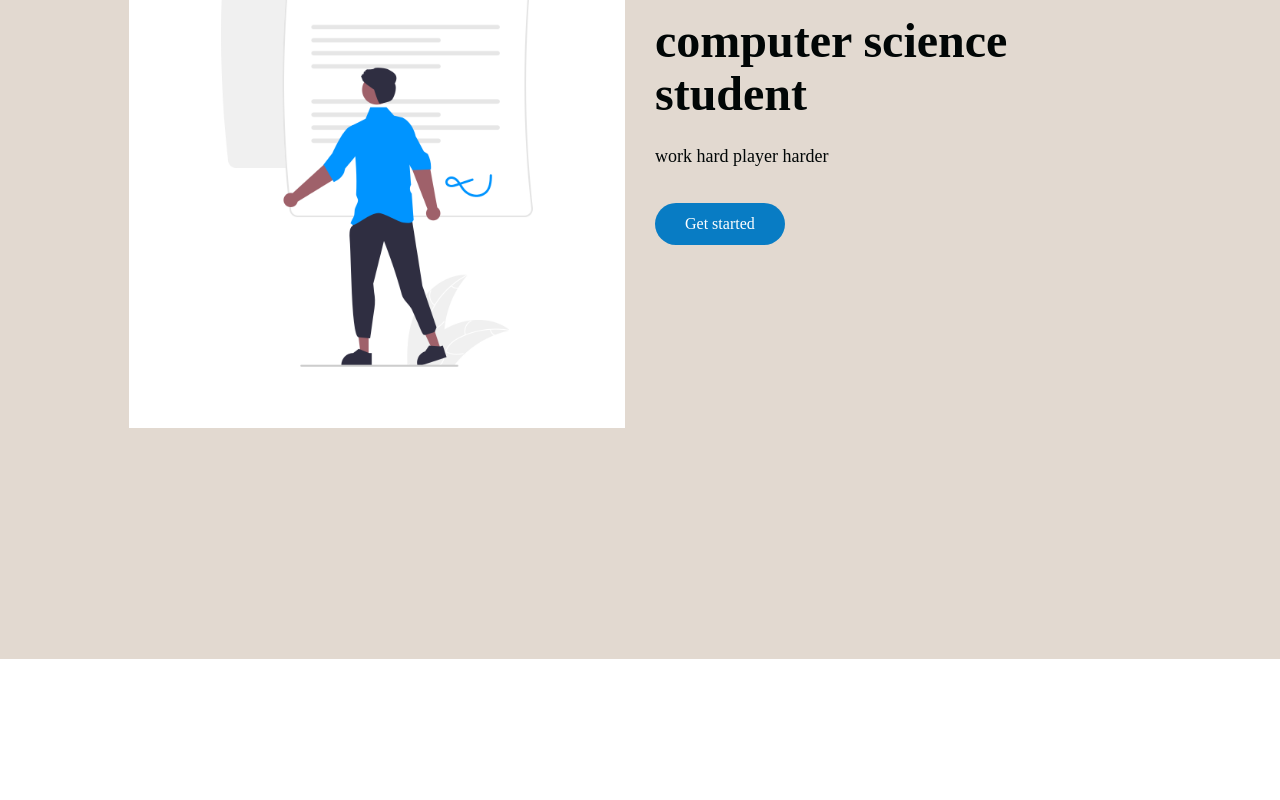
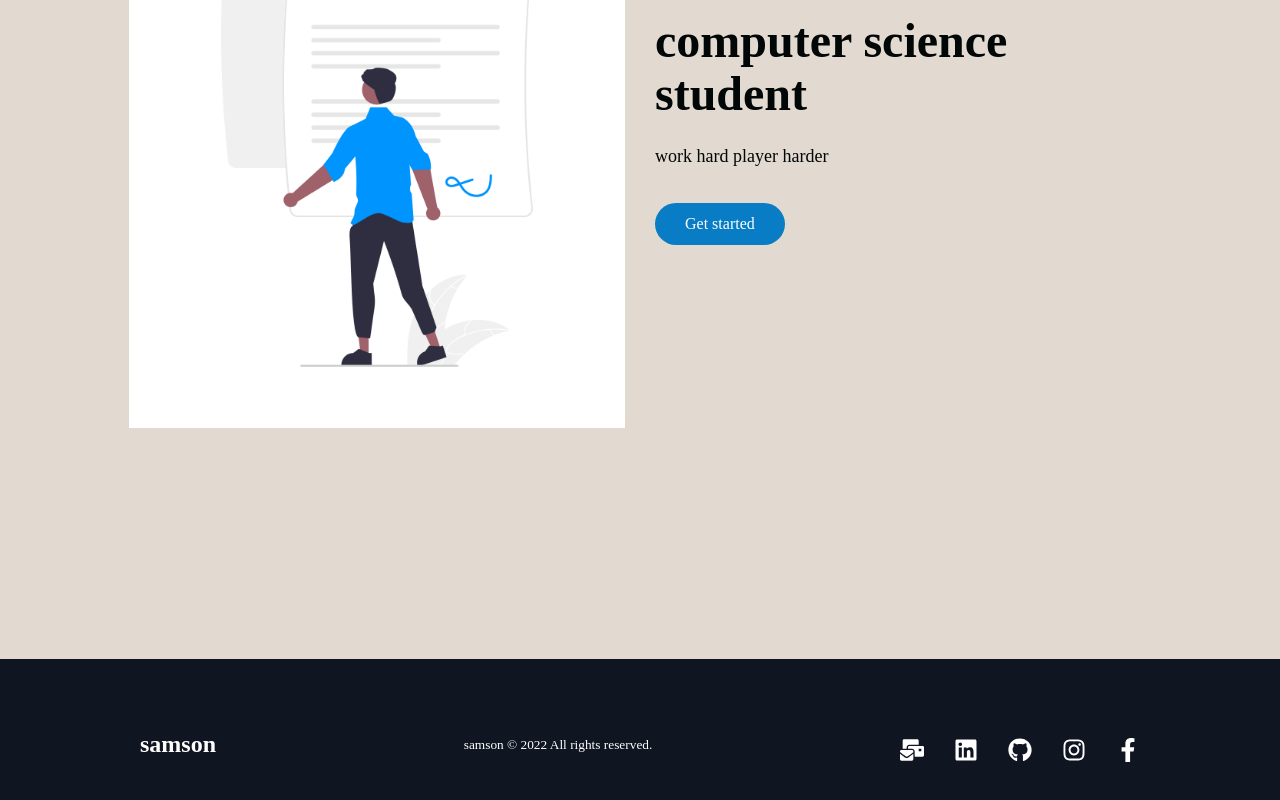
Before and after one commit to samsoncn/samsonchan, a React (Create React App) app in the folder samson-offical/: page / in a window 1280 px wide. Shown: the part 3501-4301 px from the top of the page. Before the commit the page ends 4160 px from the top, so only its background shows below. Built offline with nearby package versions, Linux system fonts and the light colour scheme; a web font is replaced by a local one.

Commit message:
add footer

```diff
--- a/samson-offical/public/index.html
+++ b/samson-offical/public/index.html
@@ -2,14 +2,14 @@
 <html lang="en">
   <head>
     <meta charset="utf-8" />
-    <link rel="icon" href="%PUBLIC_URL%/favicon.ico" />
+    <link rel="icon" href="samson.png" />
     <meta name="viewport" content="width=device-width, initial-scale=1" />
     <meta name="theme-color" content="#000000" />
     <meta
       name="description"
       content="Web site created using create-react-app"
     />
-    <link rel="apple-touch-icon" href="%PUBLIC_URL%/logo192.png" />
+    <!-- <link rel="apple-touch-icon" href="%PUBLIC_URL%/logo192.png" /> -->
     <!--
       manifest.json provides metadata used when your web app is installed on a
       user's mobile device or desktop. See https://developers.google.com/web/fundamentals/web-app-manifest/
@@ -24,8 +24,7 @@
       work correctly both with client-side routing and a non-root public URL.
       Learn how to configure a non-root public URL by running `npm run build`.
     -->
-    <link href="https://fonts.googleapis.com/css2?family=Encode+Sans+Expanded:wght@400;700&display=swap" rel="stylesheet">
-    <title>React App</title>
+  <link href="https://fonts.googleapis.com/css2?family=Encode+Sans+Expanded:wght@400;700&display=swap" rel="stylesheet">    <title>React App</title>
   </head>
   <body>
     <noscript>You need to enable JavaScript to run this app.</noscript>
--- /dev/null
+++ b/samson-offical/src/components/Footer/FooterElement.js
@@ -0,0 +1,62 @@
+import styled from 'styled-components';
+import {Link} from 'react-router-dom';
+
+export const FooterContainer = styled.div`
+    background-color: #101522;
+`;
+export const FooterWrap = styled.div`
+    padding: 48px 24px;
+    display: flex;
+    flex-direction: column;
+    justify-content: center;
+    align-items: center;
+    max-width: 1100px;
+    margin: 0 auto;
+`
+
+export const SocialMedia = styled.section`
+    max-width: 1000px;
+    width: 100%;
+`;
+
+export const SocialMediaWrap = styled.div`
+    display: flex;
+    justify-content: space-between;
+    align-items: center;
+    max-width: 1100px;
+    margin: 24px auto 0 auto;
+
+    @media screen and (max-width: 820px) {
+        flex-direction: column;
+    }
+`;
+
+export const SocialLogo = styled(Link)`
+    color: #fff;
+    justify-self: start;
+    cursor: pointer;
+    text-decoration: none;
+    font-size: 1.5rem;
+    display: flex;
+    align-items: center;
+    margin-bottom: 16px;
+    font-weight: bold;
+`;
+
+export const WebsiteRights = styled.small`
+    color: #fff;
+    margin-bottom: 16px;
+`;
+
+
+export const SocialIcons = styled.div`
+    display: flex;
+    justify-content:space-between;
+    align-items: center;
+    width: 240px;
+`;
+
+export const SocialIconLink = styled.a`
+    color: #fff;
+    font-size: 24px;
+`
--- /dev/null
+++ b/samson-offical/src/components/Footer/index.js
@@ -0,0 +1,47 @@
+import React from 'react';
+import {FooterContainer, FooterWrap, SocialMedia, SocialMediaWrap, SocialLogo, WebsiteRights, SocialIconLink, SocialIcons} from './FooterElement';
+import {FaMailBulk, FaLinkedin, FaGithub, FaInstagram, FaFacebookF} from 'react-icons/fa';
+import { animateScroll as scroll } from 'react-scroll';
+
+
+const Footer = () => {
+
+    const toggleHome = () => {
+        scroll.scrollToTop();
+    };
+    return (
+        <>
+        <FooterContainer>
+            <FooterWrap>
+                <SocialMedia>
+                    <SocialMediaWrap>
+                        <SocialLogo to='/home' onClick={toggleHome}>samson</SocialLogo>
+
+                        <WebsiteRights>samson © {new Date().getFullYear()} All rights reserved.</WebsiteRights>
+                        <SocialIcons>
+                            <SocialIconLink href="mailto:samson.sn.chan@gmail.com" target="" aria-label="Email">
+                                <FaMailBulk />
+                            </SocialIconLink>
+                            <SocialIconLink href="https://www.linkedin.com/in/samson-chan-15913b169/" target="" aria-label="LinkedIn">
+                                <FaLinkedin />
+                            </SocialIconLink>
+                            <SocialIconLink href="https://github.com/samsoncn" target="" aria-label="Github">
+                                <FaGithub />
+                            </SocialIconLink>
+                            <SocialIconLink href="https://www.instagram.com/samsonnchan/" target="" aria-label="Instagram">
+                                <FaInstagram />
+                            </SocialIconLink>
+                            <SocialIconLink href="https://www.facebook.com/samson.chan.9" target="" aria-label="Facebook">
+                                <FaFacebookF />
+                            </SocialIconLink>
+                        </SocialIcons>
+                    </SocialMediaWrap>
+                </SocialMedia>
+            </FooterWrap>
+      </FooterContainer>
+
+        </>
+    )
+}
+
+export default Footer
--- a/samson-offical/src/pages/index.js
+++ b/samson-offical/src/pages/index.js
@@ -6,6 +6,7 @@ import InfoSection from '../components/InfoSection';
 import { homeObjOne, homeObjThree } from '../components/InfoSection/Data';
 // , homeObjTwo
 import Projects from '../components/Projects';
+import Footer from '../components/Footer';
 
 
 const Home = () => {
@@ -24,7 +25,7 @@ const Home = () => {
         <Projects />
         {/* <InfoSection {...homeObjTwo} /> */}
         <InfoSection {...homeObjThree} />
-
+        <Footer />
         </>
     )
 }
```
Also changed, not shown: samson-offical/public/samson.png (added).
